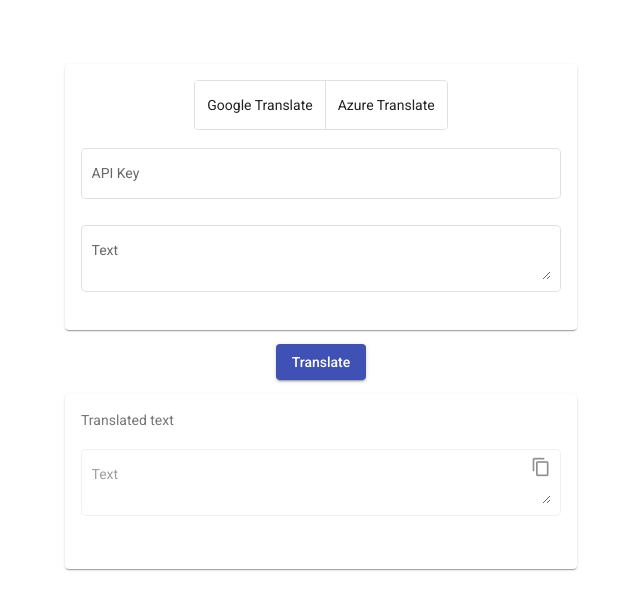
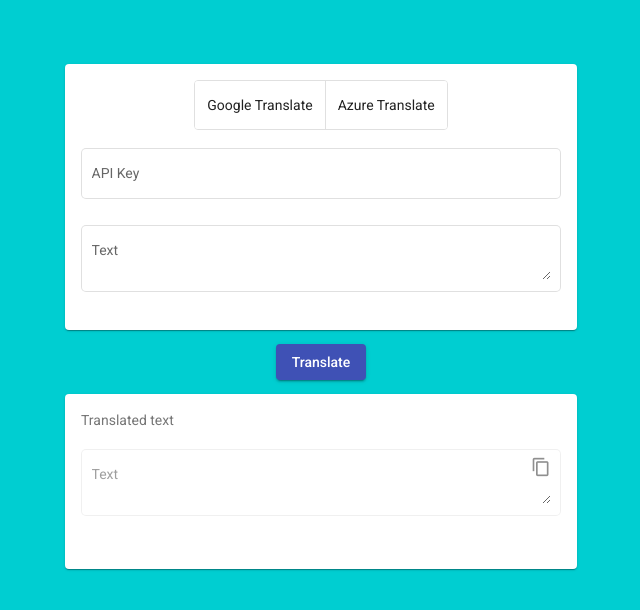
Before and after one commit to fpradomacat/translator, an Angular app: page / in a window 1280 px wide. Shown: the top 610 px of the page, without its empty margins (319-959 px from the left). Built offline with nearby package versions, Linux system fonts and the light colour scheme.

Commit message:
* background color

```diff
--- a/src/styles.less
+++ b/src/styles.less
@@ -1,4 +1,4 @@
 /* You can add global styles to this file, and also import other style files */
 
 html, body { height: 100%; }
-body { margin: 0; font-family: Roboto, "Helvetica Neue", sans-serif; }
+body { margin: 0; font-family: Roboto, "Helvetica Neue", sans-serif; background-color: darkturquoise;}
```
